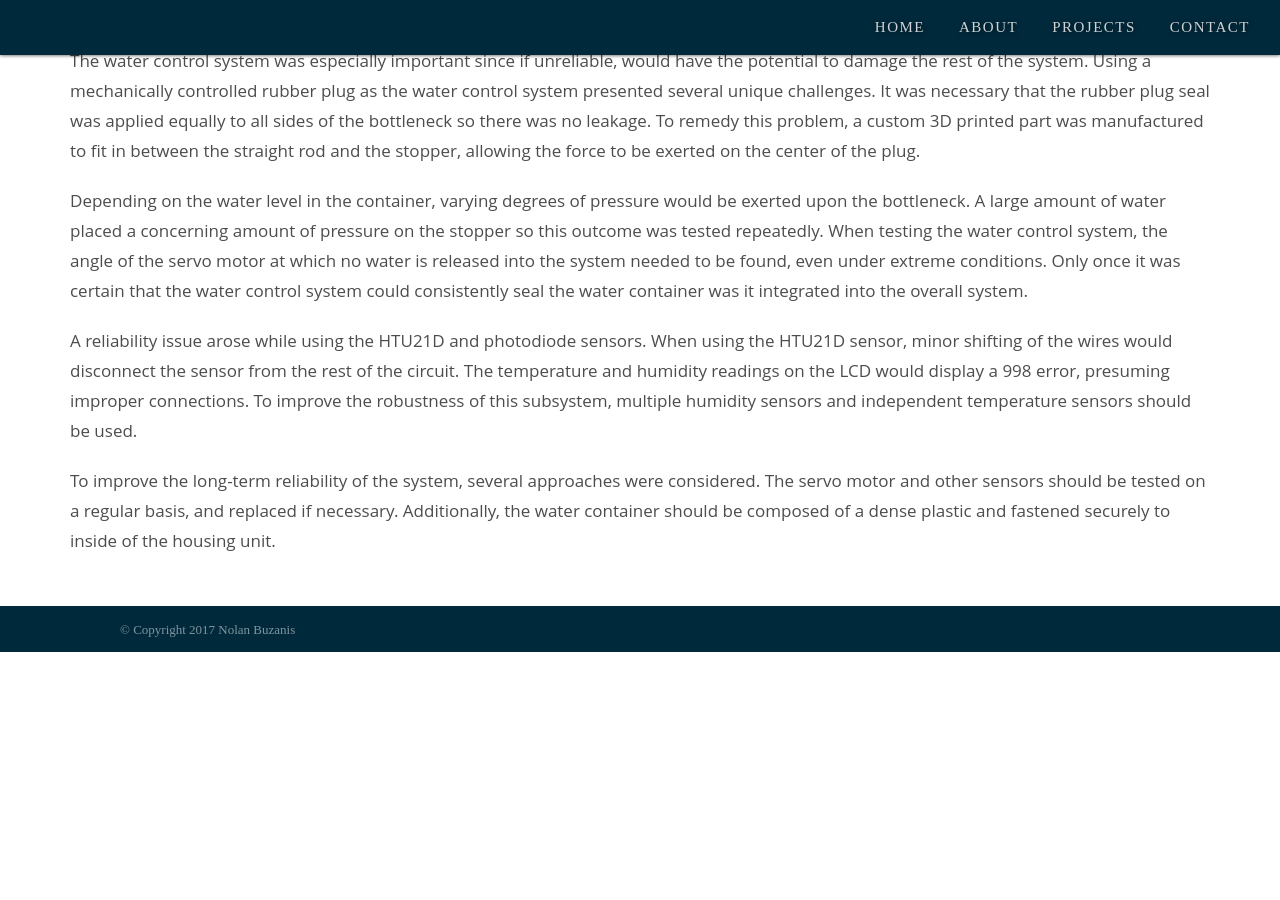
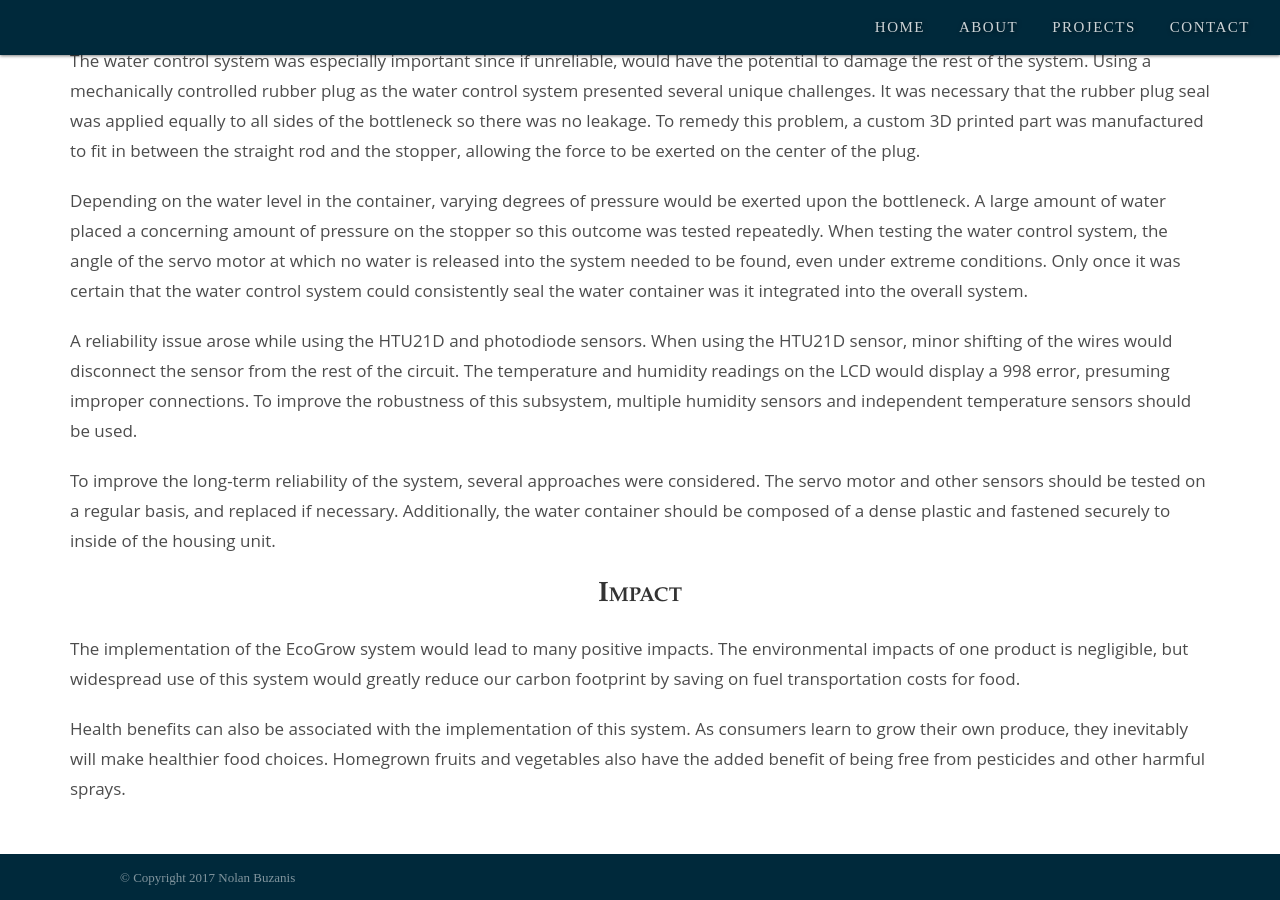
Before and after one commit to nBuze/Portfolio-Site, a Jekyll site: the page built from projects/ecogrow.html, in a window 1280 px wide and 900 px high, scrolled down 2338 px. Built offline with Jekyll 4.4.1, drawn with Linux system fonts in a browser that asks for light colours; Markdown is read by kramdown in place of the engine named in the settings; before the commit the page ends 2990 px from its top, so only the background shows below that.

Commit message:
Added Impact section to Ecogrow

```diff
--- a/projects/ecogrow.html
+++ b/projects/ecogrow.html
@@ -39,3 +39,9 @@ css: ecogrow.project
 
 <p>To improve the long-term reliability of the system, several approaches were considered. The servo motor and other sensors should be tested on a regular basis, and replaced if necessary. Additionally, the water container should be composed of a dense plastic and fastened securely to inside of the housing unit.
 </p>
+
+<h2>Impact</h2>
+
+<p>The implementation of the EcoGrow system would lead to many positive impacts. The environmental impacts of one product is negligible, but widespread use of this system would greatly reduce our carbon footprint by saving on fuel transportation costs for food.</p>
+
+<p>Health benefits can also be associated with the implementation of this system. As consumers learn to grow their own produce, they inevitably will make healthier food choices. Homegrown fruits and vegetables also have the added benefit of being free from pesticides and other harmful sprays. </p>
```
